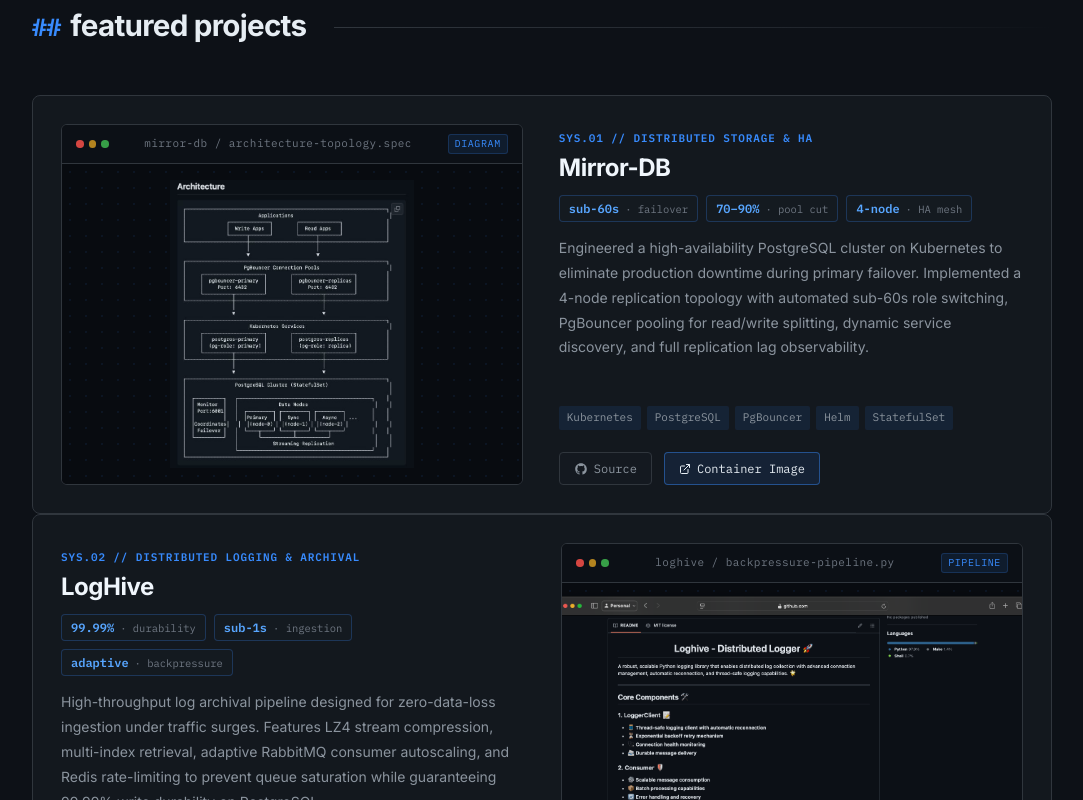
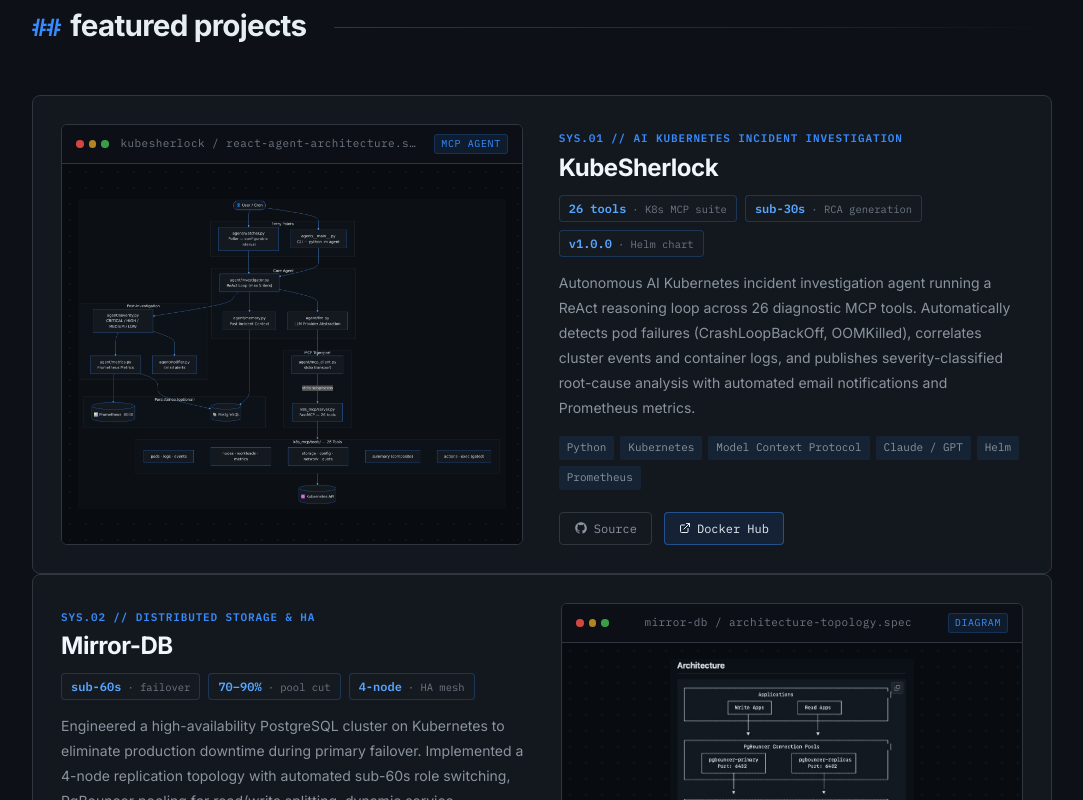
Before and after one commit to prathamagrawal/portfolio-website-v2, a Next.js app in the folder nextjs/: page / in a window 1280 px wide. Shown: the part 3440-4240 px from the top of the page, without its empty margins (98-1181 px from the left). Built offline with nearby package versions, Linux system fonts and the light colour scheme.

Commit message:
feat: add KubeSherlock flagship project with architecture diagram

```diff
--- a/nextjs/src/components/FeaturedProjects.tsx
+++ b/nextjs/src/components/FeaturedProjects.tsx
@@ -23,8 +23,27 @@
 
 const PROJECTS = [
   {
+    title: "KubeSherlock",
+    category: "SYS.01 // AI KUBERNETES INCIDENT INVESTIGATION",
+    cover: "/kubesherlock-architecture.png",
+    windowTitle: "kubesherlock / react-agent-architecture.spec",
+    windowBadge: "MCP AGENT",
+    objectFit: "contain" as const,
+    github: "https://github.com/prathamagrawal/KubeSherlock",
+    external: "https://hub.docker.com/r/prathamagrawal/kubesherlock",
+    externalLabel: "Docker Hub",
+    metrics: [
+      { val: "26 tools", label: "K8s MCP suite" },
+      { val: "sub-30s", label: "RCA generation" },
+      { val: "v1.0.0", label: "Helm chart" },
+    ],
+    tech: ["Python", "Kubernetes", "Model Context Protocol", "Claude / GPT", "Helm", "Prometheus"],
+    description:
+      "Autonomous AI Kubernetes incident investigation agent running a ReAct reasoning loop across 26 diagnostic MCP tools. Automatically detects pod failures (CrashLoopBackOff, OOMKilled), correlates cluster events and container logs, and publishes severity-classified root-cause analysis with automated email notifications and Prometheus metrics.",
+  },
+  {
     title: "Mirror-DB",
-    category: "SYS.01 // DISTRIBUTED STORAGE & HA",
+    category: "SYS.02 // DISTRIBUTED STORAGE & HA",
     cover: "/mirror-db-architecture.jpeg",
     windowTitle: "mirror-db / architecture-topology.spec",
     windowBadge: "DIAGRAM",
@@ -44,7 +63,7 @@
   },
   {
     title: "LogHive",
-    category: "SYS.02 // DISTRIBUTED LOGGING & ARCHIVAL",
+    category: "SYS.03 // DISTRIBUTED LOGGING & ARCHIVAL",
     cover: "/loghive.png",
     windowTitle: "loghive / backpressure-pipeline.py",
     windowBadge: "PIPELINE",
@@ -63,7 +82,7 @@
   },
   {
     title: "Clusterbase",
-    category: "SYS.03 // REAL-TIME DATA CLUSTERING",
+    category: "SYS.04 // REAL-TIME DATA CLUSTERING",
     cover: "/Clusterbase.png",
     windowTitle: "clusterbase / telemetry-console.ui",
     windowBadge: "CONSOLE UI",
@@ -81,7 +100,7 @@
   },
   {
     title: "Crypto2csv",
-    category: "SYS.04 // STREAM ETL & CLI PIPELINE",
+    category: "SYS.05 // STREAM ETL & CLI PIPELINE",
     cover: "/Crypto2csv.png",
     windowTitle: "crypto2csv / cli-stream.sh",
     windowBadge: "CLI TOOL",
@@ -99,7 +118,7 @@
   },
   {
     title: "Sportlight",
-    category: "SYS.05 // ML HIGHLIGHT EXTRACTION",
+    category: "SYS.06 // ML HIGHLIGHT EXTRACTION",
     cover: "/demo.png",
     windowTitle: "sportlight / video-pipeline.ml",
     windowBadge: "ML MODEL",
```
Also changed, not shown: nextjs/public/kubesherlock-architecture.png (added), 1 other file (tests, documents, lock files or other folders).
